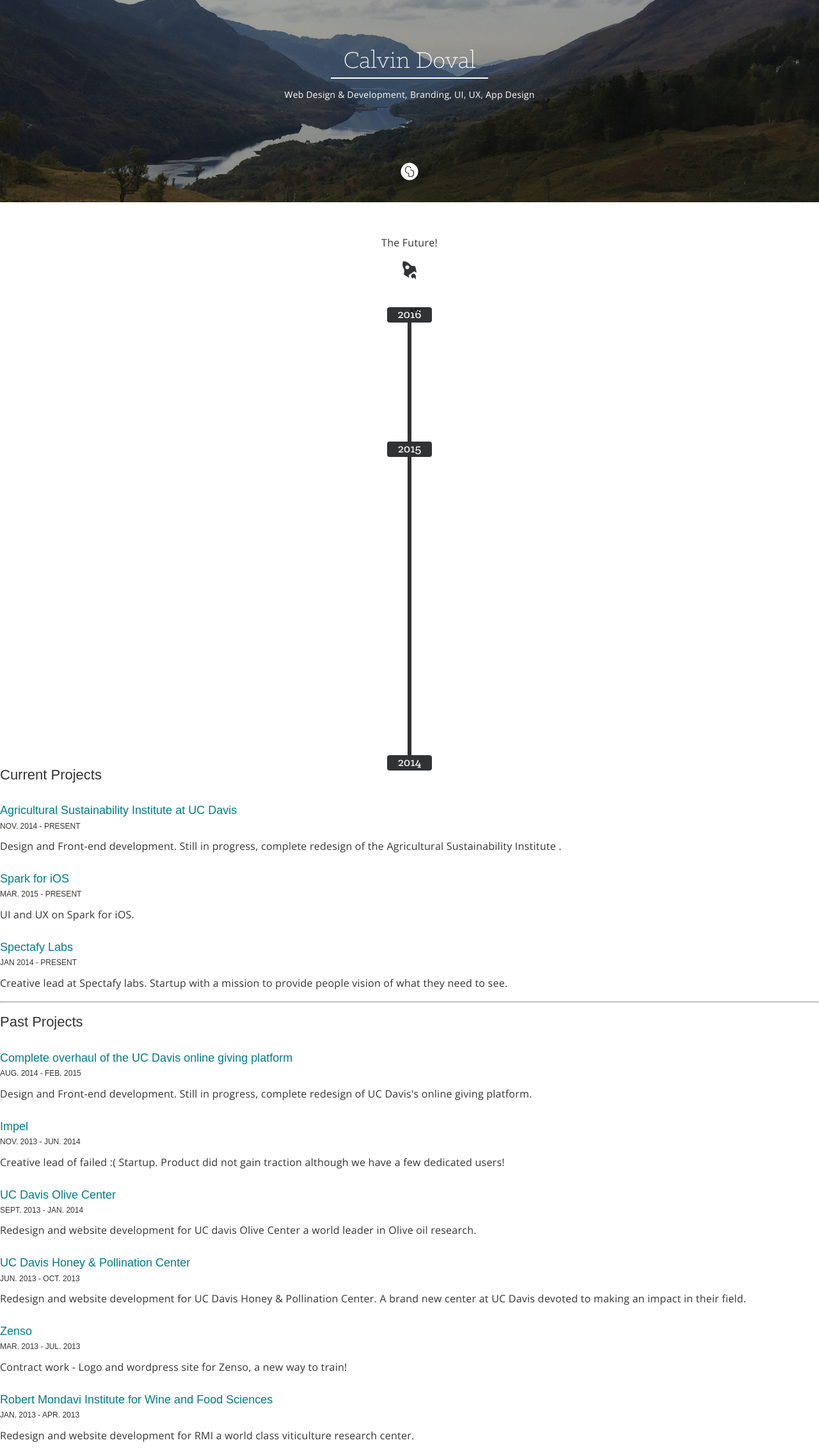
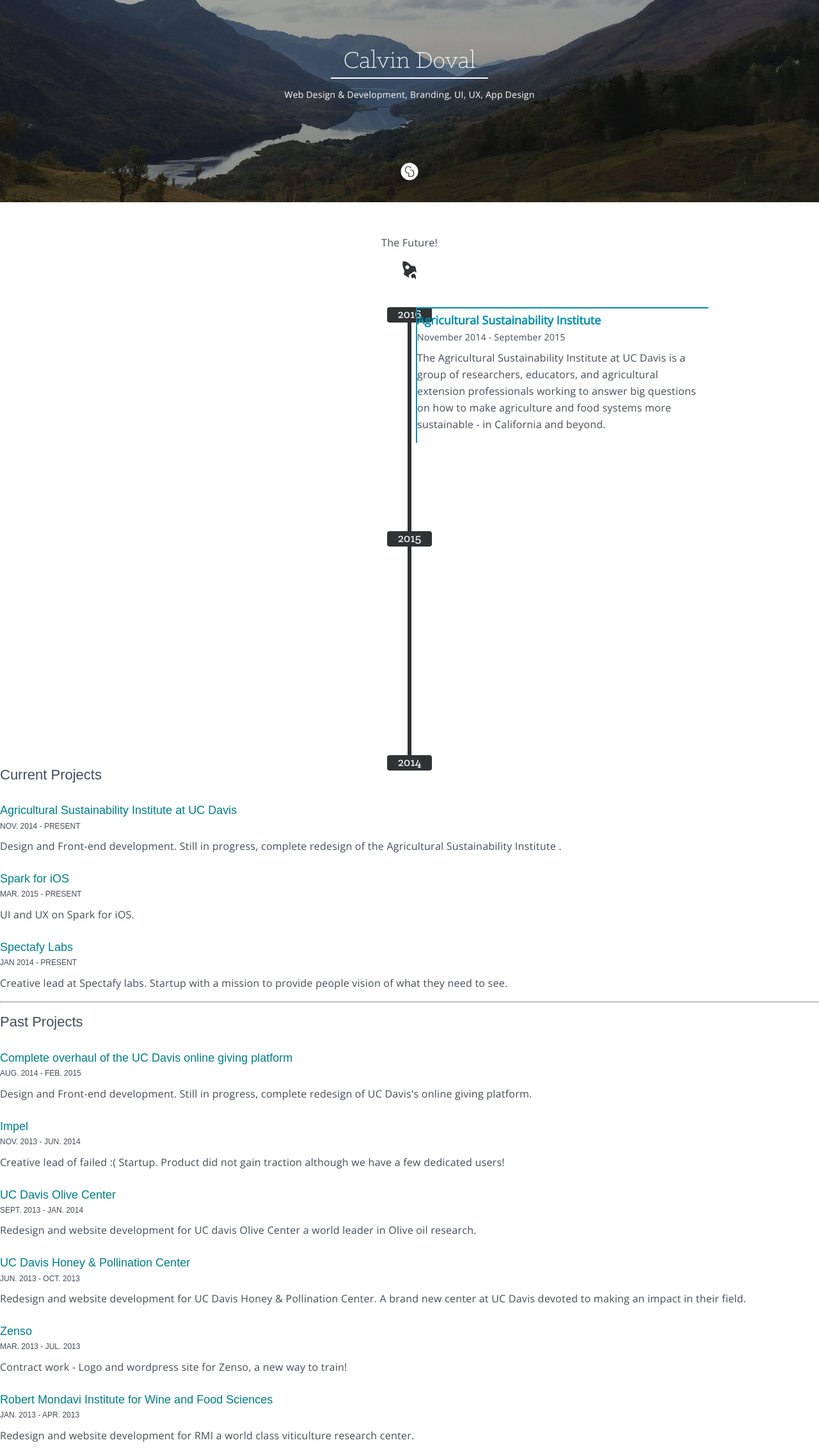
Before and after one commit to cydoval/cydoval.github.io, a Jekyll site: the page built from index.html, in a window 1280 px wide. Shown: the whole page at 64% size. Built offline with Jekyll 4.4.1, drawn with Linux system fonts in a browser that asks for light colours; nearby versions of some CDN libraries.

Commit message:
timeline work

```diff
--- a/_sass/_base.scss
+++ b/_sass/_base.scss
@@ -43,15 +43,19 @@ article {
             top:0px;
         }
         .date-2015 {
-            top:30%;
+            top:50%;
         }
         .marker {
             position: absolute;
             z-index: 2;
+            width:455px;
         }
         .asi_wrapper {
             top: 0px;
             left: 50%;
+            border-left:2px solid $teal;
+            border-top:2px solid $teal;
+            margin-left:10px;
         }
     }
 }
--- a/_sass/_components.scss
+++ b/_sass/_components.scss
@@ -15,3 +15,12 @@
         color: #fff;
     }
 }
+.teal {
+    color:$teal;
+}
+.orange {
+    color:$orange;
+}
+.green {
+    color:$green;
+}
--- a/_sass/_dependencies.scss
+++ b/_sass/_dependencies.scss
@@ -23,7 +23,11 @@
     $primary-color:   #007C88;
     $secondary-color: #D5610D;
 
-    $primary-font:      #333433; // p,li color in main content
+    $teal:            #008EAA;
+    $orange:          #DC6106;
+    $green:           #1BAB80;
+
+    $primary-font:      #444B59; // p,li color in main content
     $secondary-font:    #5a585c; // p,li color in portlet/sidebar
     $tertiary-font:     #A6A6A6; // summary, discreet
 
--- a/_sass/_typography.scss
+++ b/_sass/_typography.scss
@@ -78,3 +78,25 @@ span {
 		font-size:1.4rem;
 	}
 }
+.marker {
+	h2 {
+		font-size:1.8rem;
+		font-family: $sans-serif;
+		font-weight: 800;
+		margin-bottom:0px;
+	}
+	p.marker-date {
+		font-size:1.4rem;
+		font-family: $sans-serif;
+		font-weight:300;
+		color:$primary-font;
+		margin-bottom:0px;
+		margin-top:0px;
+	}
+	p.description {
+		font-size:1.6rem;
+		font-family: $sans-serif;
+		font-weight:500;
+		color:$primary-font;
+	}
+}
--- a/index.html
+++ b/index.html
@@ -18,7 +18,14 @@ layout: default
         <div class="date date-2014">
             2014
         </div>
-        <div class="marker asi_wrapper">ASI</div>
+        <div class="marker asi_wrapper">
+            <a href="asi.ucdavis.edu">
+                <h2 class="teal">Agricultural Sustainability Institute</h2>
+                <p class="marker-date">November 2014 - September 2015</p>
+                <p class="marker-description">The Agricultural Sustainability Institute at UC Davis is a group of researchers, educators, and agricultural extension professionals working to answer big questions on how to make agriculture and food systems more sustainable - in California and beyond.</p>
+
+            </a>
+        </div>
     </div>
     <div class="words">
         <h2>Current Projects</h2>
```
Also changed, not shown: 3 other files.
